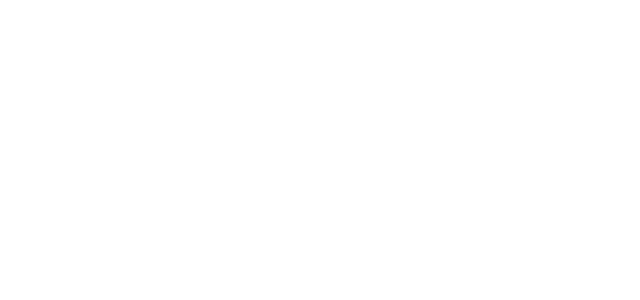
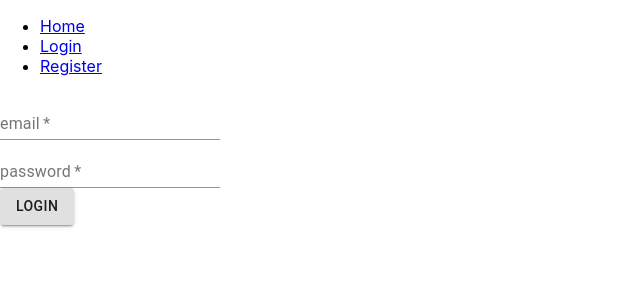
Before and after one commit to AssafZvigoren/ems-client, a React (Create React App) app: page /login in a window 1280 px wide. Shown: the top 300 px of the page, without its empty margins (0-640 px from the left). Built offline with nearby package versions, Linux system fonts and the light colour scheme.

Commit message:
add base router with base components of login and register

```diff
--- /dev/null
+++ b/src/components/login-form.tsx
@@ -0,0 +1,34 @@
+import React from 'react'
+import { UserBaseDetails } from '../models/user-base-details'
+import TextField from '@material-ui/core/TextField';
+import Button from '@material-ui/core/Button'
+
+interface LoginProps {
+  onSubmit: (user: UserBaseDetails) => void,
+  option?: LoginFormOptions
+}
+
+export enum LoginFormOptions {
+  login,
+  register
+}
+
+export function LoginForm(props: LoginProps) {
+  const currOption = props.option ? props.option! : LoginFormOptions.login
+
+  return (
+    <div>
+      <form className="" noValidate autoComplete="off">
+        <div>
+          <TextField required id="email" label="email" />
+        </div>
+        <div>
+          <TextField required id="password" type="password" label="password" />
+        </div>
+        <div>
+          <Button variant="contained">{currOption === LoginFormOptions.register ? 'Register' : 'Login'}</Button>
+        </div>
+      </form>
+    </div>
+  )
+}
--- /dev/null
+++ b/src/components/welcome-page.tsx
@@ -0,0 +1,41 @@
+import React from 'react'
+import {
+  BrowserRouter as Router,
+  Switch,
+  Route,
+  Link
+} from "react-router-dom";
+import { LoginForm, LoginFormOptions } from './login-form';
+
+export function WelcomePage() {
+  return (
+    <Router>
+      <div>
+        <nav>
+          <ul>
+            <li>
+              <Link to="/">Home</Link>
+            </li>
+            <li>
+              <Link to="/login">Login</Link>
+            </li>
+            <li>
+              <Link to="/register">Register</Link>
+            </li>
+          </ul>
+        </nav>
+        <Switch>
+          <Route path="/login">
+            <LoginForm onSubmit={() => {}} />
+          </Route>
+          <Route path="/register">
+            <LoginForm onSubmit={() => {}} option={LoginFormOptions.register} />
+          </Route>
+          {/* <Route path="/">
+
+          </Route> */}
+        </Switch>
+      </div>
+    </Router>
+  )
+}
--- a/src/index.tsx
+++ b/src/index.tsx
@@ -1,9 +1,13 @@
 import React from 'react';
 import ReactDOM from 'react-dom';
+import { WelcomePage } from './components/welcome-page';
 import './index.css';
 
 ReactDOM.render(
   <React.StrictMode>
+    <div>
+      <WelcomePage />
+    </div>
   </React.StrictMode>,
   document.getElementById('root')
 );
--- /dev/null
+++ b/src/models/user-base-details.ts
@@ -0,0 +1,4 @@
+export interface UserBaseDetails {
+  email: string;
+  password: string;
+}
```
Also changed, not shown: package.json (+6 -1 lines), 1 other file (tests, documents, lock files or other folders).
